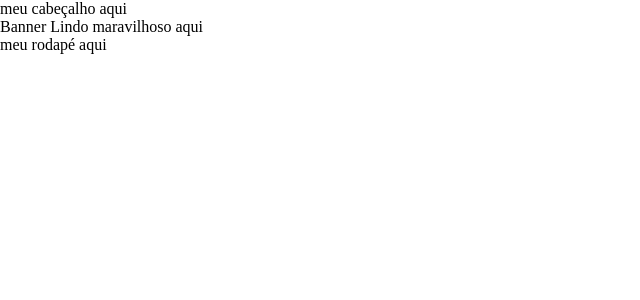
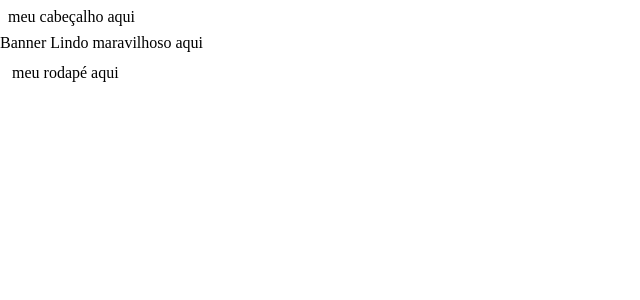
Before and after one commit to Jprtc/projeto-loja-hardware, a React (Vite) app: page / in a window 1280 px wide. Shown: the top 300 px of the page, without its empty margins (0-640 px from the left). Built offline with nearby package versions, Linux system fonts and the light colour scheme.

Commit message:
Adicionando modularizacao no projeto

```diff
--- a/src/Widgets/Footer/Footer.jsx
+++ b/src/Widgets/Footer/Footer.jsx
@@ -1,9 +1,10 @@
+import styles from './Footer.module.css'
 
 
 function Footer() {
 
   return (
-    <footer>
+    <footer className={styles.footerContainer}>
         <p>meu rodapé aqui</p>
     </footer>
   )
--- /dev/null
+++ b/src/Widgets/Footer/Footer.module.css
@@ -0,0 +1,3 @@
+.footerContainer{
+    padding: 12px;
+}
--- a/src/Widgets/Header/Header.jsx
+++ b/src/Widgets/Header/Header.jsx
@@ -1,9 +1,9 @@
-
+import styles from './Header.module.css'
 
 function Header() {
 
   return (
-    <header>
+    <header className={styles.headerContainer}>
         <p>meu cabeçalho aqui</p>
     </header>
   )
--- /dev/null
+++ b/src/Widgets/Header/Header.module.css
@@ -0,0 +1,3 @@
+.headerContainer{
+    padding: 8px;
+}
```
